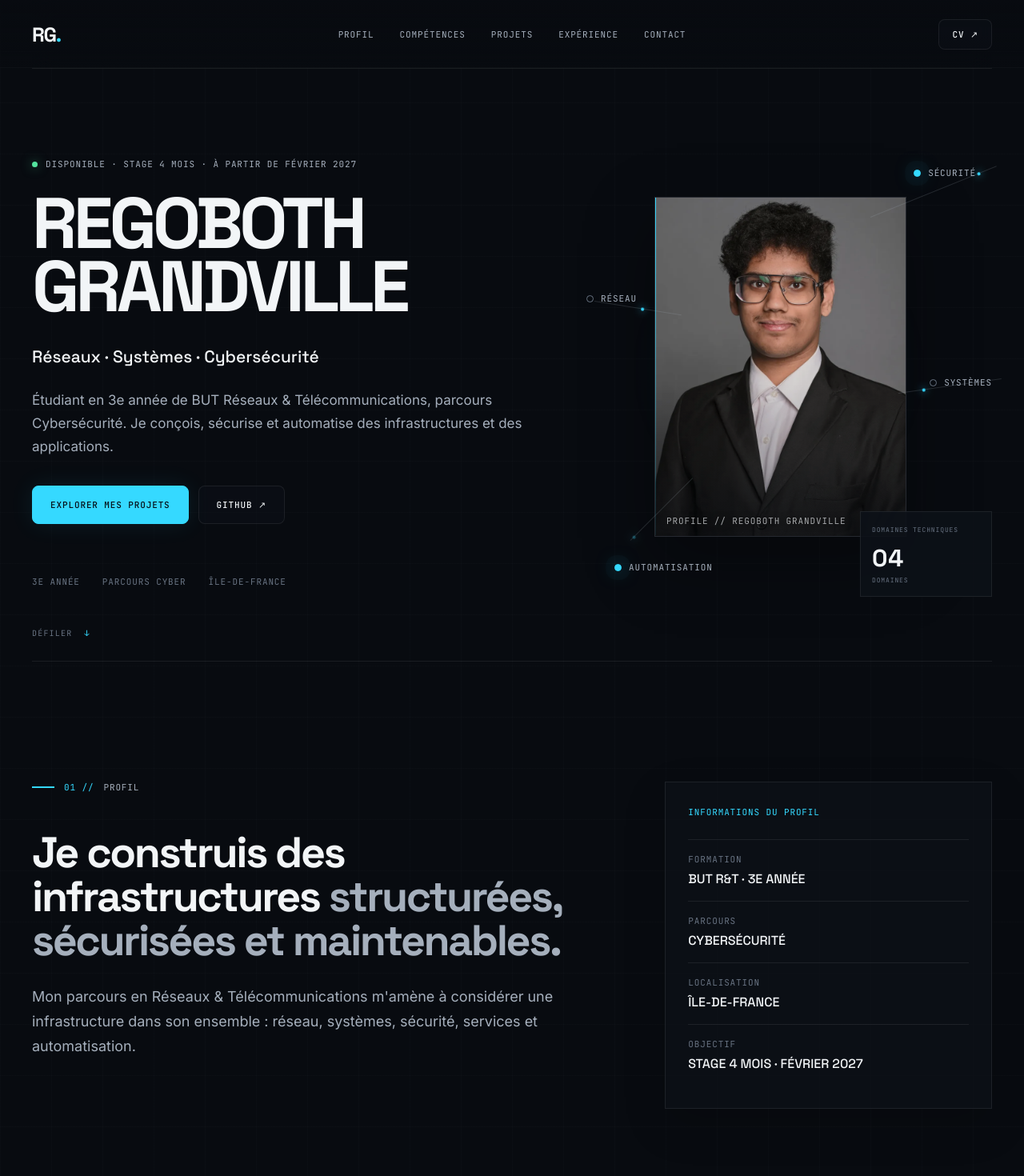
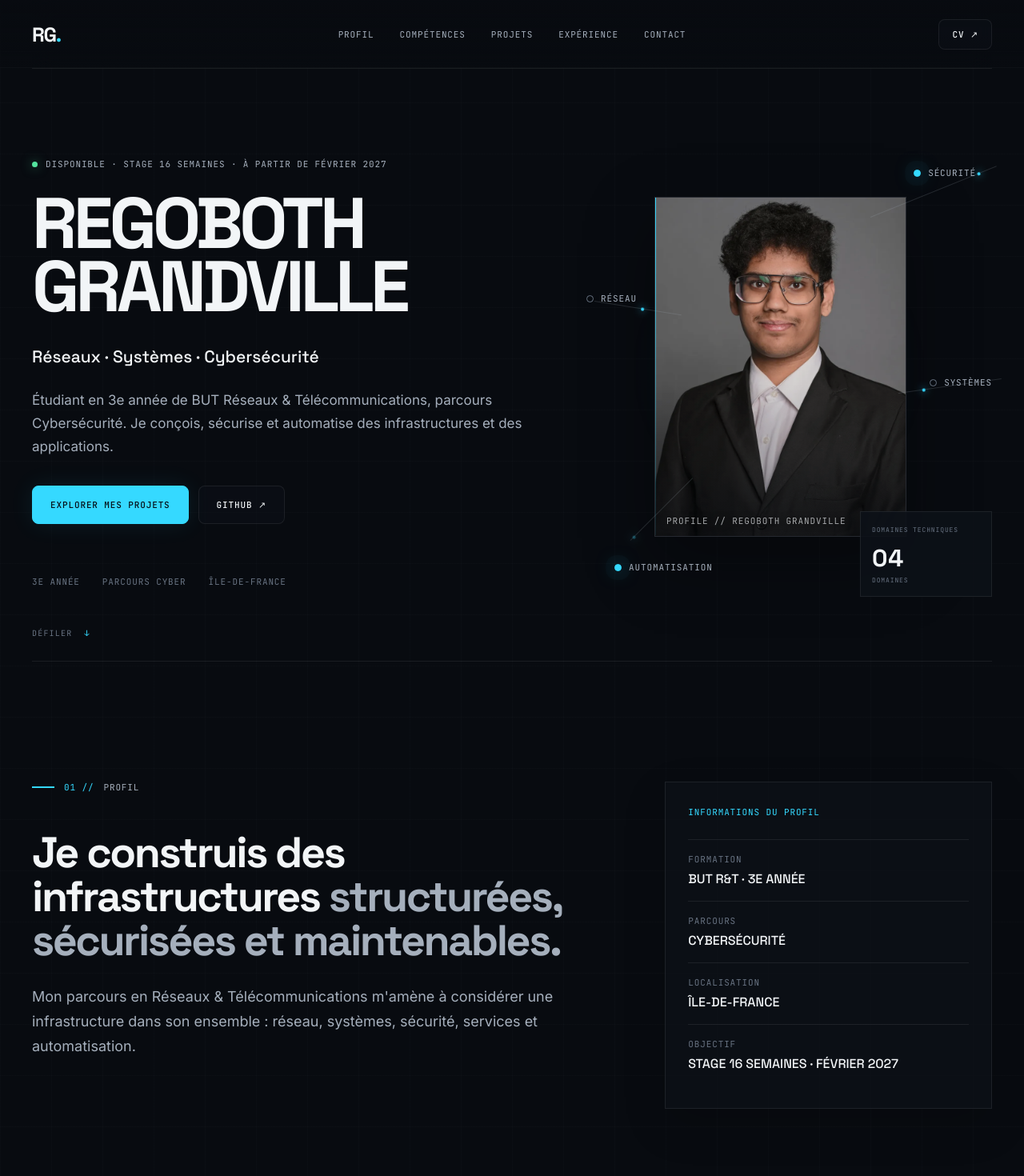
Before and after one commit to regobothgrandville/regobothgrandville.github.io, a React (Vite) app: page / in a window 1280 px wide. Shown: the top 1470 px of the page at 80% size. Built offline with nearby package versions, Linux system fonts and the light colour scheme.

Commit message:
content: update internship duration to 16 weeks

```diff
--- a/src/App.tsx
+++ b/src/App.tsx
@@ -43,7 +43,7 @@ function App() {
       <main id="main-content">
         <section className="hero section" id="top" aria-labelledby="portfolio-title">
           <div className="hero__copy">
-            <div className="availability"><span aria-hidden="true" /> DISPONIBLE · STAGE 4 MOIS · À PARTIR DE FÉVRIER 2027</div>
+            <div className="availability"><span aria-hidden="true" /> DISPONIBLE · STAGE 16 SEMAINES · À PARTIR DE FÉVRIER 2027</div>
             <h1 id="portfolio-title"><span>REGOBOTH</span><span>GRANDVILLE</span></h1>
             <p className="hero__positioning">Réseaux · Systèmes · Cybersécurité</p>
             <p className="hero__intro">Étudiant en 3e année de BUT Réseaux & Télécommunications, parcours Cybersécurité. Je conçois, sécurise et automatise des infrastructures et des applications.</p>
@@ -67,7 +67,7 @@ function App() {
 
         <section className="section split-section" id="profil">
           <div><SectionLabel index="01" title="PROFIL" /><h2>Je construis des infrastructures <em>structurées, sécurisées et maintenables.</em></h2><p className="lead">Mon parcours en Réseaux & Télécommunications m'amène à considérer une infrastructure dans son ensemble : réseau, systèmes, sécurité, services et automatisation.</p></div>
-          <aside className="info-panel"><p className="panel-label">INFORMATIONS DU PROFIL</p><dl><div><dt>FORMATION</dt><dd>BUT R&T · 3E ANNÉE</dd></div><div><dt>PARCOURS</dt><dd>CYBERSÉCURITÉ</dd></div><div><dt>LOCALISATION</dt><dd>ÎLE-DE-FRANCE</dd></div><div><dt>OBJECTIF</dt><dd>STAGE 4 MOIS · FÉVRIER 2027</dd></div></dl></aside>
+          <aside className="info-panel"><p className="panel-label">INFORMATIONS DU PROFIL</p><dl><div><dt>FORMATION</dt><dd>BUT R&T · 3E ANNÉE</dd></div><div><dt>PARCOURS</dt><dd>CYBERSÉCURITÉ</dd></div><div><dt>LOCALISATION</dt><dd>ÎLE-DE-FRANCE</dd></div><div><dt>OBJECTIF</dt><dd>STAGE 16 SEMAINES · FÉVRIER 2027</dd></div></dl></aside>
         </section>
 
         <section className="section" id="competences">
@@ -87,7 +87,7 @@ function App() {
 
         <section className="section" id="experience"><SectionLabel index="04" title="EXPÉRIENCE" /><div className="experience-header"><div><p className="company">IA COMPANY</p><h2>Stage Développeur <em>& Sécurité</em></h2></div><span>JUIN — AOÛT 2026</span></div><p className="experience-intro">Huit semaines mêlant prototypage logiciel, analyse de sécurité, étude de solutions et développement mobile, dans un contexte professionnel où la confidentialité fait partie des exigences.</p><div className="experience-grid"><article><span>01</span><h3>PYTHON / FLASK</h3><p>Prototypage de fonctionnalités à partir de données simulées.</p></article><article><span>02</span><h3>SÉCURITÉ</h3><p>Analyse des risques, conception et prototypage de mesures de sécurité.</p></article><article><span>03</span><h3>MOBILE</h3><p>Développement avec React Native, TypeScript, Expo et Git/GitHub.</p></article><article><span>04</span><h3>MESSAGERIE</h3><p>Étude de migration d’une messagerie professionnelle et comparaison de solutions.</p></article></div><div className="experience-actions"><a className="button button--primary" href="/experience/stage-ia-company">DÉCOUVRIR MON STAGE →</a></div></section>
 
-        <section className="section" id="parcours" aria-labelledby="parcours-title"><SectionLabel index="05" title="PARCOURS" /><h2 id="parcours-title" style={{ position: 'absolute', width: '1px', height: '1px', padding: 0, margin: '-1px', overflow: 'hidden', clip: 'rect(0, 0, 0, 0)', whiteSpace: 'nowrap', border: 0 }}>Parcours</h2><div className="timeline"><article><span className="timeline__node" aria-hidden="true" /><time>2024</time><h3>BAC GÉNÉRAL</h3><p>Mention Bien · Maths · NSI · Maths expertes</p></article><article><span className="timeline__node" aria-hidden="true" /><time>2024</time><h3>BUT R&T</h3><p>IUT de Villetaneuse · Université Sorbonne Paris Nord</p></article><article><span className="timeline__node" aria-hidden="true" /><time>2025</time><h3>CYBERSÉCURITÉ</h3><p>Début du parcours de spécialisation</p></article><article className="timeline__next"><span className="timeline__node" aria-hidden="true" /><time>2027</time><h3>PROCHAINE ÉTAPE</h3><p>Stage de 4 mois · à partir de février</p></article></div></section>
+        <section className="section" id="parcours" aria-labelledby="parcours-title"><SectionLabel index="05" title="PARCOURS" /><h2 id="parcours-title" style={{ position: 'absolute', width: '1px', height: '1px', padding: 0, margin: '-1px', overflow: 'hidden', clip: 'rect(0, 0, 0, 0)', whiteSpace: 'nowrap', border: 0 }}>Parcours</h2><div className="timeline"><article><span className="timeline__node" aria-hidden="true" /><time>2024</time><h3>BAC GÉNÉRAL</h3><p>Mention Bien · Maths · NSI · Maths expertes</p></article><article><span className="timeline__node" aria-hidden="true" /><time>2024</time><h3>BUT R&T</h3><p>IUT de Villetaneuse · Université Sorbonne Paris Nord</p></article><article><span className="timeline__node" aria-hidden="true" /><time>2025</time><h3>CYBERSÉCURITÉ</h3><p>Début du parcours de spécialisation</p></article><article className="timeline__next"><span className="timeline__node" aria-hidden="true" /><time>2027</time><h3>PROCHAINE ÉTAPE</h3><p>Stage de 16 semaines · à partir de février</p></article></div></section>
 
         <section className="section contact-section" id="contact"><SectionLabel index="06" title="CONTACT" /><p className="contact-kicker">UN PROJET, UNE OPPORTUNITÉ, UNE CONNEXION ?</p><h2>Échangeons<span>.</span></h2><div className="contact-actions"><a className="button button--primary" href="mailto:rggrandville@gmail.com">ME CONTACTER →</a><div><a href="https://linkedin.com/in/rego-grandville" target="_blank" rel="noreferrer" aria-label="Voir mon profil LinkedIn dans un nouvel onglet">LINKEDIN ↗</a><a href="https://github.com/regobothgrandville" target="_blank" rel="noreferrer" aria-label="Voir mon profil GitHub dans un nouvel onglet">GITHUB ↗</a><a href={cvHref} target="_blank" rel="noreferrer" aria-label="Ouvrir mon CV PDF dans un nouvel onglet">CV ↗</a></div></div><div className="contact-status"><span aria-hidden="true" /> DISPONIBLE POUR UN STAGE DE 4 MOIS · À PARTIR DE FÉVRIER 2027</div></section>
       </main>
```
